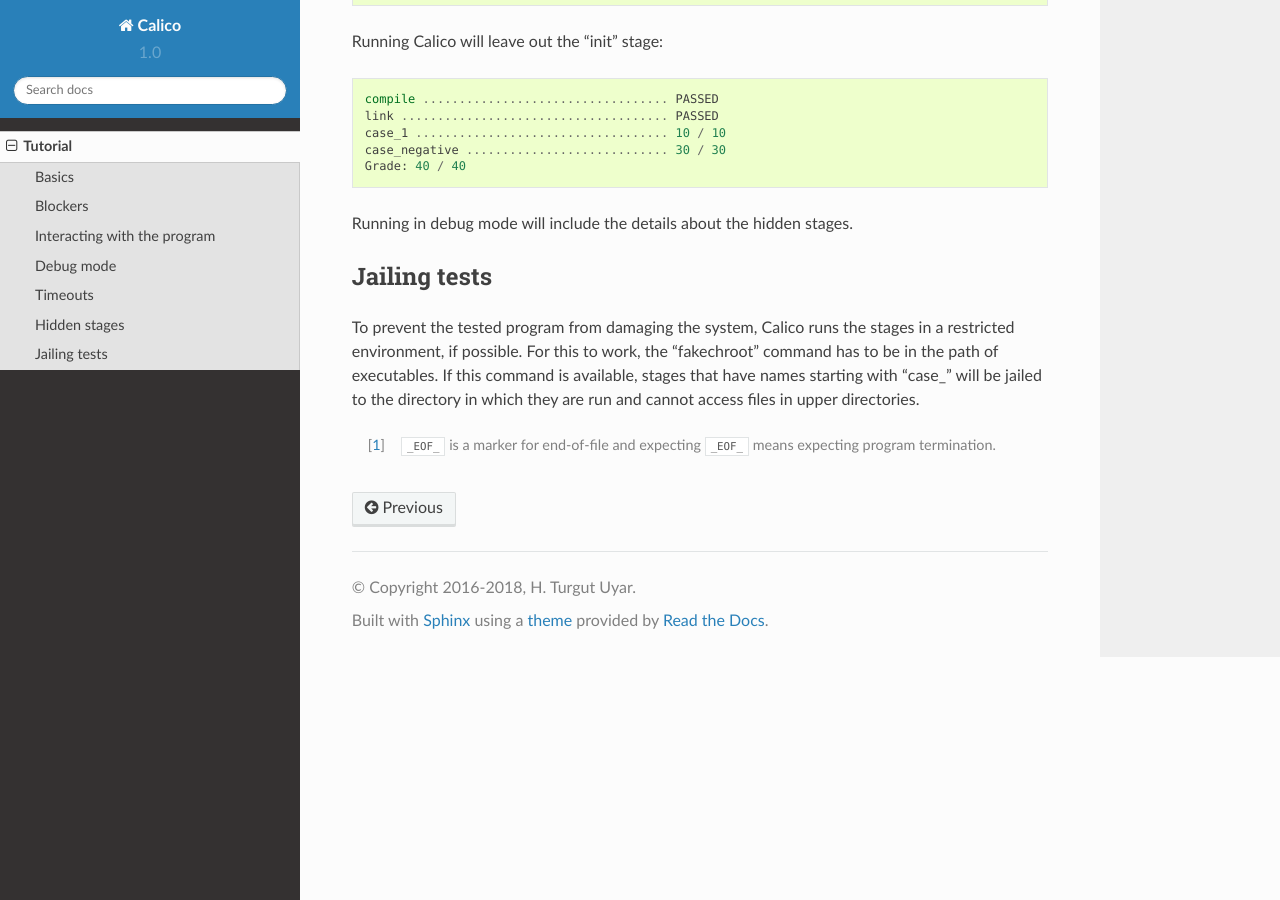
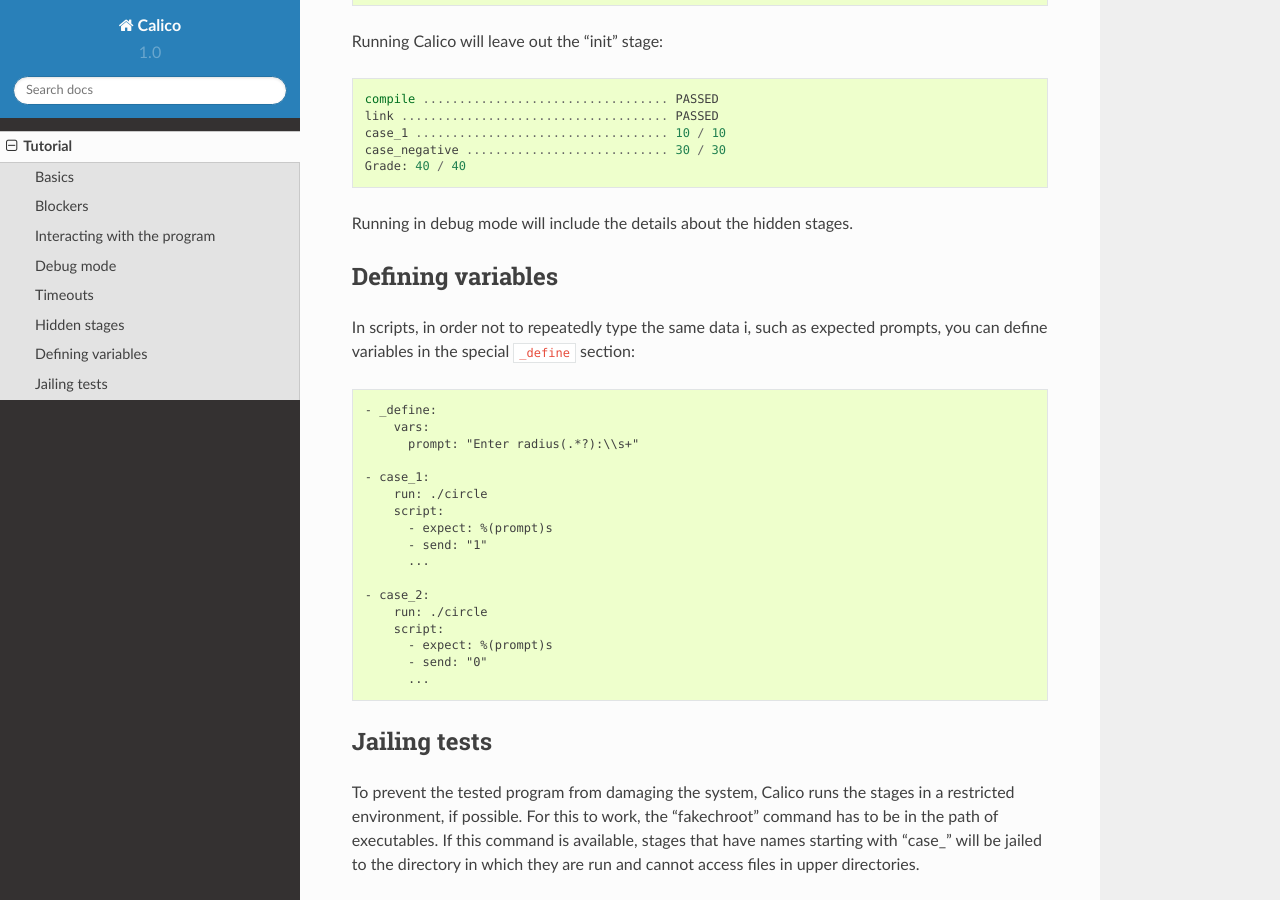
Before and after one commit to uyar/calico, a Sphinx documentation site: the page built from docs/tutorial.rst, in a window 1280 px wide and 900 px high, scrolled down 5576 px. Built offline with Sphinx 7.4.7 and the Read the Docs theme 2.0.0, drawn with Linux system fonts in a browser that asks for light colours.

Commit message:
docs: Add docs about defining variables

```diff
--- a/docs/tutorial.rst
+++ b/docs/tutorial.rst
@@ -300,6 +300,32 @@
 
 Running in debug mode will include the details about the hidden stages.
 
+Defining variables
+------------------
+
+In scripts, in order not to repeatedly type the same data i, such as expected
+prompts, you can define variables in the special ``_define`` section:
+
+.. code-block:: none
+
+   - _define:
+       vars:
+         prompt: "Enter radius(.*?):\\s+"
+
+   - case_1:
+       run: ./circle
+       script:
+         - expect: %(prompt)s
+         - send: "1"
+         ...
+
+   - case_2:
+       run: ./circle
+       script:
+         - expect: %(prompt)s
+         - send: "0"
+         ...
+
 Jailing tests
 -------------
 
```
Also changed, not shown: 1 other file.
